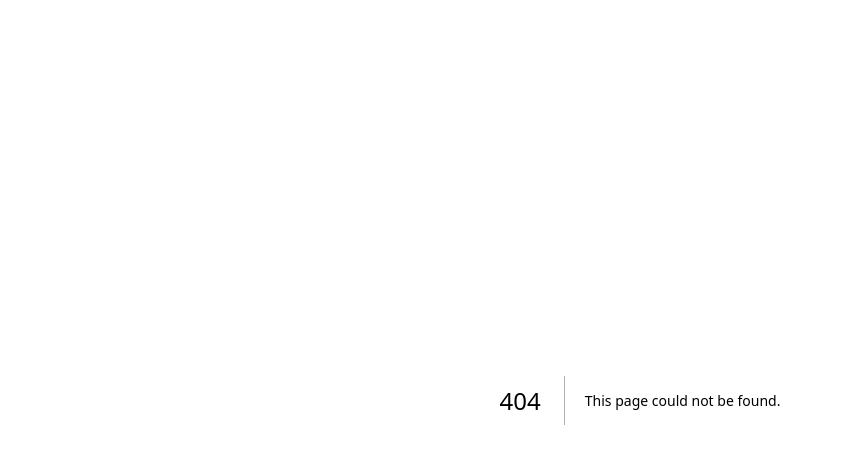
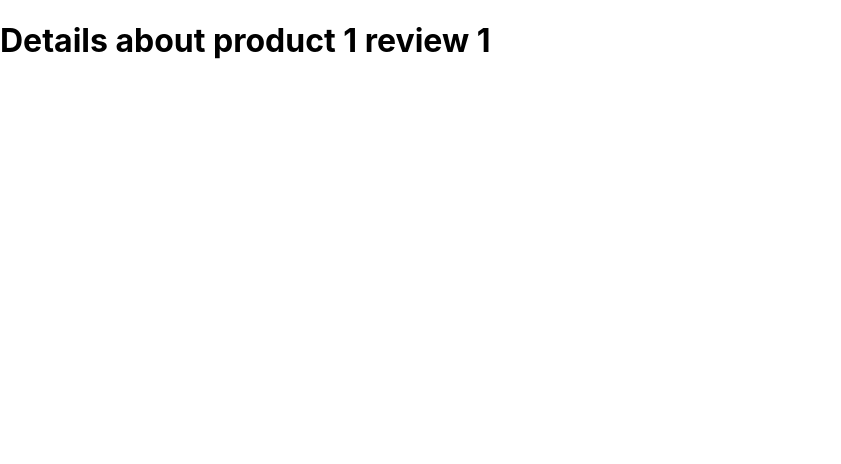
Before and after one commit to jay-biztech/next-js-app, a Next.js app: page /product/1/review/1 in a window 1280 px wide. Before the commit this address had no page. Shown: the top 464 px of the page, without its empty margins (0-841 px from the left). Built offline with nearby package versions, Linux system fonts and the light colour scheme.

Commit message:
Nested dynamic routes

```diff
--- /dev/null
+++ b/pages/product/[productId]/review/[reviewId].tsx
@@ -0,0 +1,10 @@
+import { useRouter } from "next/router"
+
+function Review() {
+    const router = useRouter()
+    const { productId, reviewId } = router.query
+
+    return <h1>Details about product {productId} review {reviewId}</h1>
+}
+
+export default Review
```
Also changed, not shown: pages/product/[productId]/index.tsx (renamed from pages/product/[productId].js).
